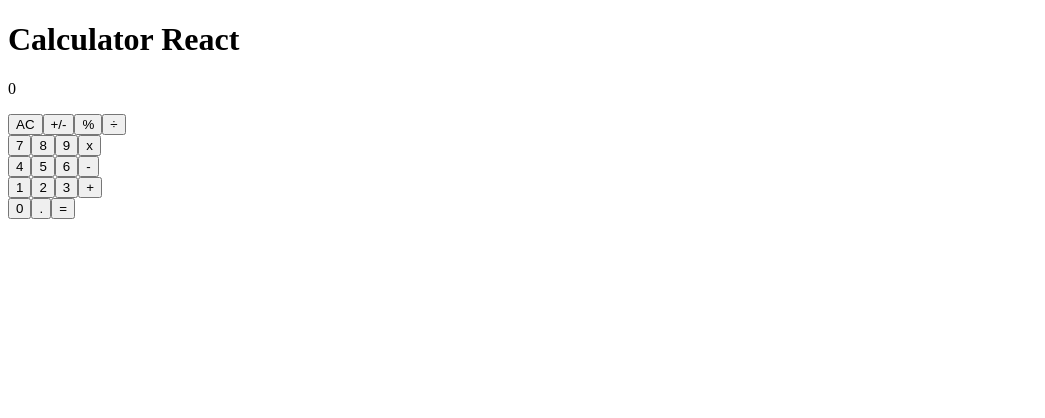
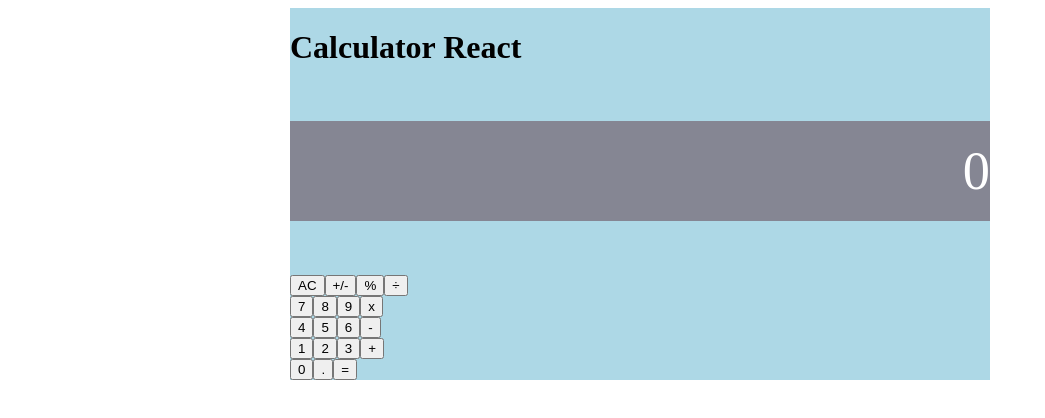
Before and after one commit to praz99/react_calculator, a React (Create React App) app: page / in a window 1280 px wide. Shown: the top 418 px of the page, without its empty margins (0-1045 px from the left). Built offline with nearby package versions, Linux system fonts and the light colour scheme.

Commit message:
add style to display

```diff
--- a/src/components/App.js
+++ b/src/components/App.js
@@ -2,6 +2,7 @@ import React, { useState } from 'react';
 import Display from './Display';
 import ButtonPanel from './ButtonPanel';
 import calculate from '../logic/calculate';
+import '../styles/App.css';
 
 const App = () => {
   const [total, setTotal] = useState(null);
--- a/src/components/Display.js
+++ b/src/components/Display.js
@@ -1,7 +1,8 @@
 import PropTypes from 'prop-types';
+import '../styles/Display.css';
 
 const Display = ({ result }) => (
-  <p>{ result }</p>
+  <p className="show-result">{ result }</p>
 );
 
 Display.propTypes = {
--- a/src/styles/App.css
+++ b/src/styles/App.css
@@ -1,3 +1,7 @@
 .App {
-  text-align: center;
+  margin: 0 auto;
+  background-color: lightblue;
+  width: 700px;
+  display: flex;
+  flex-direction: column;
 }
--- /dev/null
+++ b/src/styles/Display.css
@@ -0,0 +1,10 @@
+.show-result {
+  display: flex;
+  justify-content: flex-end;
+  align-items: center;
+  background-color: #858693;
+  height: 100px;
+  width: 100%;
+  color: white;
+  font-size: 3.4em;
+}
```
Also changed, not shown: src/styles/Button.css (added), src/styles/ButtonPanel.css (added), 1 other file (tests, documents, lock files or other folders).
